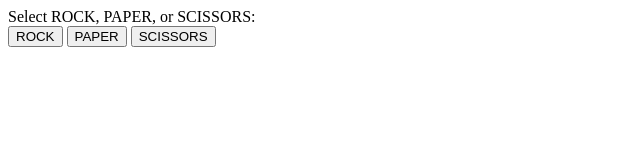
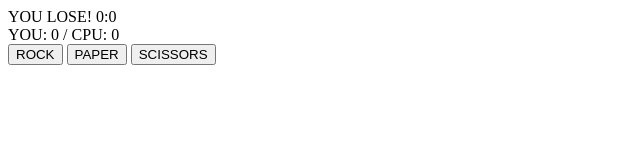
Before and after one commit to adriennecaparaz/rock-paper-scissors, a plain HTML site: page index.html in a window 1280 px wide. Shown: the whole page, without its empty margins (0-640 px from the left). Drawn offline with Linux system fonts and the light colour scheme.

Commit message:
added score display

```diff
--- a/index.html
+++ b/index.html
@@ -11,6 +11,7 @@
 </head>
 <body>
     <div id="dialogue">Select ROCK, PAPER, or SCISSORS:</div>
+    <div id="score">YOU: 0 / CPU: 0</div>
     <button id="rock" class="choice">ROCK</button>
     <button id="paper" class="choice">PAPER</button>
     <button id="scissors" class="choice">SCISSORS</button>
--- a/index.js
+++ b/index.js
@@ -1,11 +1,6 @@
 const CHOICES = ['rock', 'paper', 'scissors'];
 const buttons = document.querySelectorAll('.choice');
 const dialogue = document.querySelector('#dialogue');
-console.log(dialogue);
-
-buttons.forEach(button => {
-    addEventListener('click', playRound);
-})
 
 function getComputerChoice() {
     return CHOICES[Math.floor(Math.random() * CHOICES.length)];
@@ -66,6 +61,7 @@ function game() {
     //     }
     // }
 
+
     if (playerScore > computerScore) {
         dialogue.textContent = "YOU WIN! " + playerScore + ":" + computerScore;
     }
@@ -74,4 +70,8 @@ function game() {
     }
 }
 
-// game();
+buttons.forEach(button => {
+    addEventListener('click', playRound);
+});
+
+game();
```
